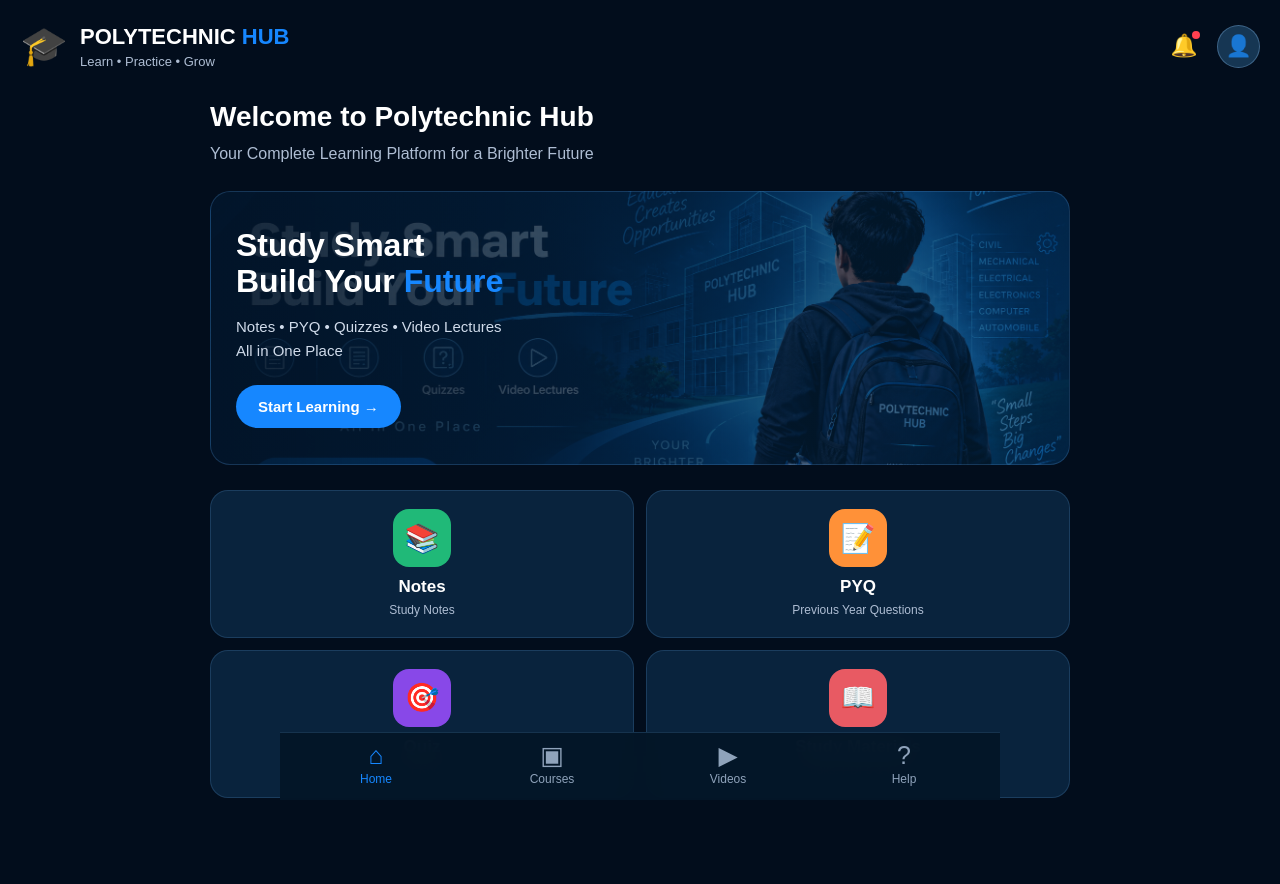
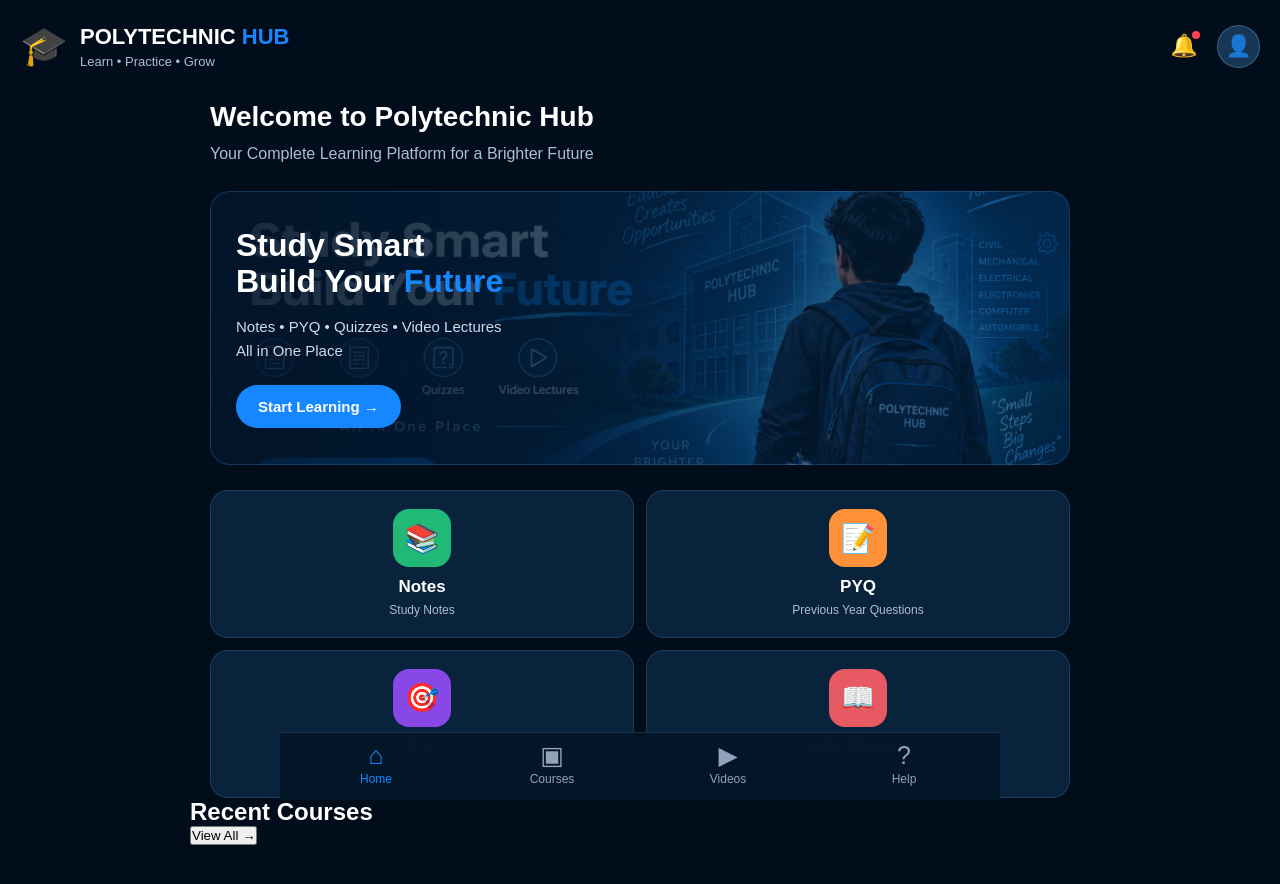
Before and after one commit to lalan-kumar-design/polytechnic-hub, a Next.js app: page / in a window 1280 px wide. Shown: the top 884 px of the page. Built offline with nearby package versions, Linux system fonts and the light colour scheme.

Commit message:
Add recent courses section to the page

```diff
--- a/app/page.js
+++ b/app/page.js
@@ -66,6 +66,17 @@ export default function Home() {
       </div>
 
     </section>
+      <section className="courses-section">
+
+  <div className="section-title">
+    <h2>Recent Courses</h2>
+
+    <button>
+      View All →
+    </button>
+  </div>
+
+</section>
 
   </div>
 
```
